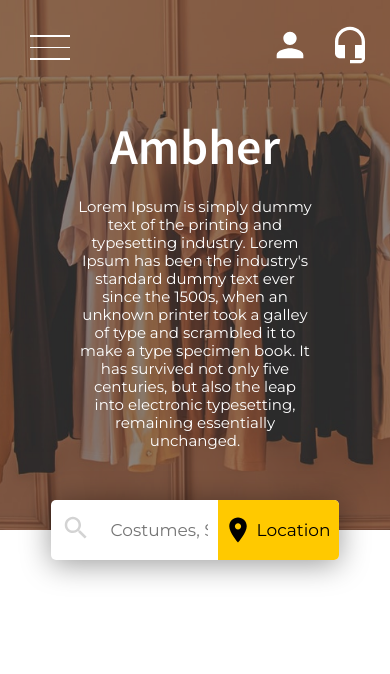
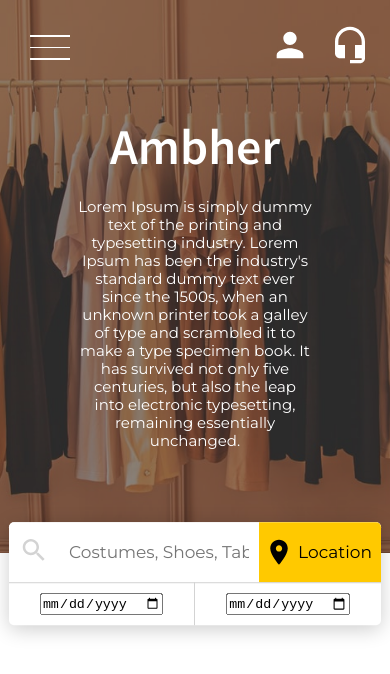
Before and after one commit to ShubhMittal44/Ambher, a React (Create React App) app in the folder Web Development/ambher/: page / in a window 390 px wide. Shown: the top 674 px of the page. Built offline with nearby package versions, Linux system fonts and the light colour scheme.

Commit message:
updated searchbar design and made everything responsive

```diff
--- a/Web Development/ambher/src/components/searchbox/searchbox.component.jsx
+++ b/Web Development/ambher/src/components/searchbox/searchbox.component.jsx
@@ -2,11 +2,12 @@ import React from "react";
 import SearchIcon from "@material-ui/icons/Search";
 import RoomIcon from "@material-ui/icons/Room";
 import "../header/header.style.css";
-import './searchbox.style.css';
+import "./searchbox.style.css";
 
 export const Searchbox = () => (
   <div className="search-main">
     <div className="inner-search-box">
+      <div className="uppersearch">
         <div className="search-icon icon-box">
           <SearchIcon style={{ fontSize: 30, color: "lightgrey" }} />
         </div>
@@ -20,5 +21,12 @@ export const Searchbox = () => (
           </button>
         </div>
       </div>
+      <div className="lowersearch">
+        <div className="startdt">
+          <input type="date" placeholder="Enter Start Date"/>
+        </div>
+        <div className="enddt"><input type="date" placeholder="Enter End Date" onfocus="(this.type='date')" /></div>
+      </div>
+    </div>
   </div>
 );
--- a/Web Development/ambher/src/components/searchbox/searchbox.style.css
+++ b/Web Development/ambher/src/components/searchbox/searchbox.style.css
@@ -1,23 +1,33 @@
 /* Overall div spanning across the page */
 .search-main {
     display: flex;
+    /* flex-direction: column; */
+    /* width: fit-content; */
     justify-content: center;
     position: relative;
     z-index: -1;
     top: 33%;
-    transform: translate(0%, 50%);
+    transform: translate(0%, 70%);
     /* border: 1px solid red; */
 }
 /* Container div for 3 elements */
-.inner-search-box {
+.inner-search-box, .uppersearch {
     background: white;
-    box-shadow: 0px 4px 30px rgba(0, 0, 0, 0.4);
+    box-shadow: 0px 4px 20px rgba(0, 0, 0, 0.2);
     display: flex;
     flex-direction: row;
-    justify-content: center;
+    /* justify-content: center; */
     align-items: center;
     border-radius: 5px;
-    margin: 10px;
+    /* margin: 10px; */
+}
+.uppersearch {
+    /* justify-content: space-evenly; */
+    width: 100%;
+    box-shadow: none;
+}
+.inner-search-box {
+    flex-direction: column;
 }
 .search-icon {
     cursor: unset;
@@ -27,6 +37,7 @@ input[type='text'] {
     padding: 1vw 5px;
     border: none;
     width: 30vw;
+    min-width: 200px;
     font-size: 20px;
     font-family: 'Montserrat', sans-serif;
 }
@@ -39,14 +50,14 @@ button {
     flex-direction: row;
     justify-content: center;
     align-items: center;
-    padding: 22.1px;
+    padding: 22.2px;
     background: #ffc900;
     font-size: 18px;
     border: none;
     cursor: pointer;
     font-family: 'Montserrat', sans-serif;
     border-top-right-radius: 5px;
-    border-bottom-right-radius: 5px;
+    /* border-bottom-right-radius: 5px; */
 }
 button:focus {
     outline: none !important;
@@ -55,7 +66,22 @@ button:focus {
     padding: 2px;
     margin: 2px;
 }
-
+.lowersearch {
+    display: flex;
+    flex-direction: row;
+    width: 100%;
+}
+.startdt {
+    border-right: 1px solid lightgray;
+}
+.startdt, .enddt {
+    width: 50%;
+    color: red;
+    /* border: 1px solid red; */
+    padding: 27px;
+    border-top: 1px solid lightgrey;
+    font-family: 'Montserrat', sans-serif;
+}
 /* ***************************************** */
 /* Media Queries */
 @media all and (max-width: 1366px) {
@@ -77,4 +103,31 @@ button:focus {
         padding: 15px 5px;
         font-size: 17px;
     }
+    .startdt, .enddt {
+        padding: 10px 20px;
+    }
 }
+
+@media all and (max-width:375px) {
+    input[type='text'] {
+        font-size: 14px;
+        width: inherit;
+    }
+    .input-search {
+        width: 160px;
+    }
+    .inner-search-box {
+        width: 318px;
+        /* height: 50px; */
+    }
+    .uppersearch {
+        height: 50px;
+    }
+    button {
+        padding: 10px 5px;
+        font-size: 14px;
+    }
+    .startdt, .enddt {
+        padding: 15px 5px;
+    }
+}
--- a/Web Development/ambher/src/components/sidebar/sidebar.component.jsx
+++ b/Web Development/ambher/src/components/sidebar/sidebar.component.jsx
@@ -3,6 +3,6 @@ import './sidebar.style.css';
 
 export const Sidebar = () => (
     <div className='sidebar-left'>
-        anasjasjasajsajsa
+        Hello World!!
     </div>
 )
```
Lines whose indentation alone changed are shown as unchanged.
